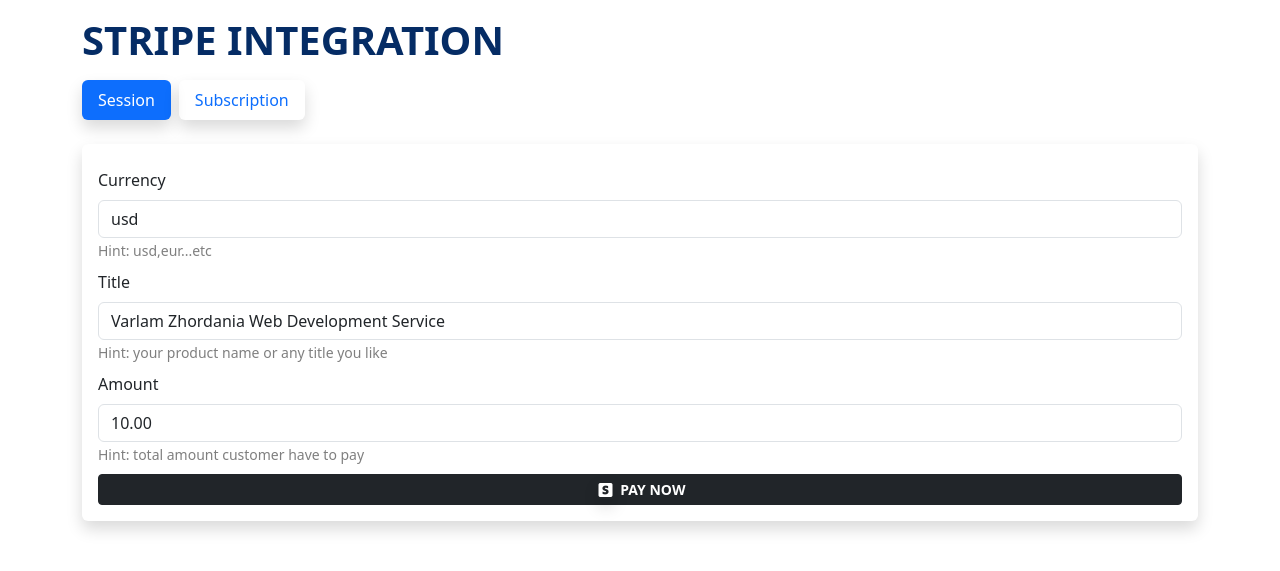
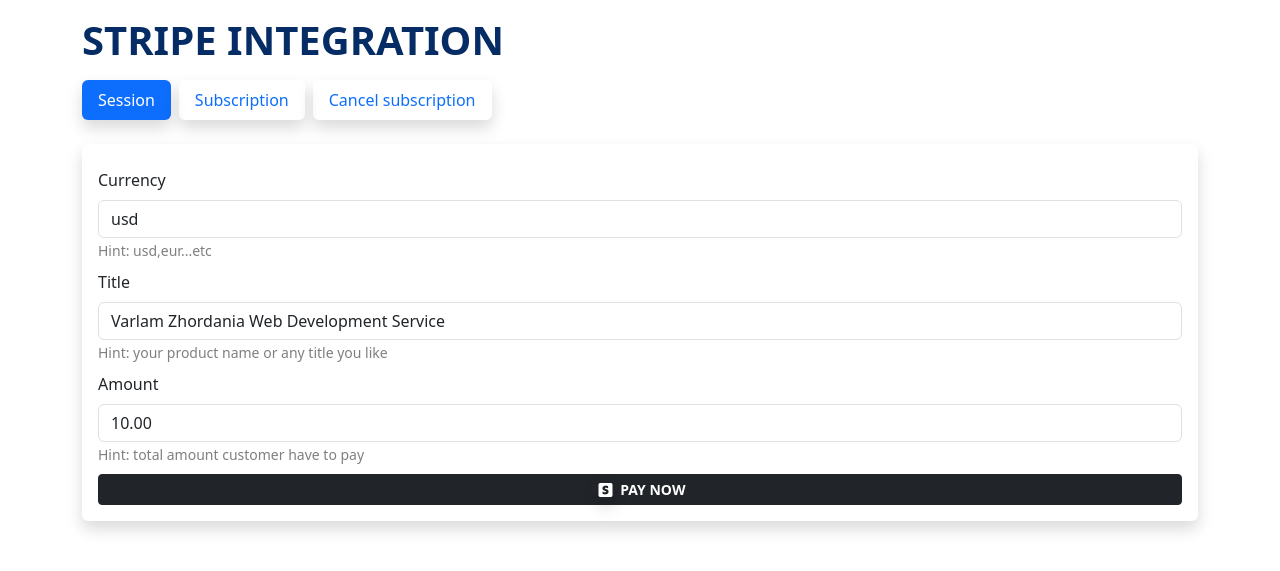
Before and after one commit to varlamzhordania/lazariuskriss, a Django app: page / in a window 1280 px wide. Shown: the top 571 px of the page. Run offline with Django 5.2, Linux system fonts and the light colour scheme.

Commit message:
add cancel subscription

```diff
--- a/checkout/urls.py
+++ b/checkout/urls.py
@@ -1,11 +1,12 @@
 from django.urls import path
-from .views import CheckoutSessionView, CheckoutSubscriptionView, WebhookView
+from .views import CheckoutSessionView, CheckoutSubscriptionView, WebhookView,CheckoutCancelSubscriptionView
 
 app_name = 'checkout'
 
 urlpatterns = [
     path('checkout/session/', CheckoutSessionView.as_view(), name='checkoutSession'),
     path('checkout/subscribe/', CheckoutSubscriptionView.as_view(), name='checkoutSubscription'),
+    path('checkout/subscribe/cancel/', CheckoutCancelSubscriptionView.as_view(), name='checkoutCancelSubscription'),
     path('checkout/webhook/', WebhookView.as_view(), name='webhook')
 
 ]
--- a/templates/index.html
+++ b/templates/index.html
@@ -40,6 +40,13 @@
                     data-bs-target="#subscription-tab-pane"
                     type="button" role="tab" aria-controls="subscription-tab-pane" aria-selected="false">
                 Subscription
+            </button>
+        </li>
+        <li class="nav-item" role="presentation">
+            <button class="nav-link shadow" id="cancel-subscription-tab" data-bs-toggle="tab"
+                    data-bs-target="#cancel-subscription-tab-pane"
+                    type="button" role="tab" aria-controls="cancel-subscription-tab-pane" aria-selected="false">
+                Cancel subscription
             </button>
         </li>
     </ul>
@@ -108,6 +115,29 @@
             </div>
         </div>
     </div>
+    <div class="tab-content" id="cancelSubscriptionContent">
+        <div class="tab-pane fade show" id="cancel-subscription-tab-pane" role="tabpanel"
+             aria-labelledby="cancel-subscription-tab"
+             tabindex="0">
+            <div class="card border-0 shadow">
+                <div class="card-body">
+                    <div class="form-group my-2">
+                        <label for="price-id" class="form-label">Subscription ID</label>
+                        <input type="text" class="form-control" placeholder="enter subscription ID"
+                               id="subscription-id" name="subscription_id">
+                        <small class="text-black-50">
+                            Hint: put the subscription id from subscription model or stripe dashboard
+                        </small>
+                    </div>
+
+                    <button id="btn-cancel-subscribe" class="btn btn-danger btn-sm w-100 text-uppercase fw-bold">
+                        <i class="bi bi-stripe mx-1 shadow"></i>
+                        Cancel
+                    </button>
+                </div>
+            </div>
+        </div>
+    </div>
 
 </main>
 <script src="https://cdn.jsdelivr.net/npm/bootstrap@5.3.3/dist/js/bootstrap.bundle.min.js"
@@ -117,8 +147,9 @@
 
 <script>
     document.addEventListener("DOMContentLoaded", async () => {
-        const btnPay = document.querySelector("#btn-pay-now")
-        const btnSubscribe = document.querySelector("#btn-subscribe")
+        const btnPay = document.querySelector("#btn-pay-now");
+        const btnSubscribe = document.querySelector("#btn-subscribe");
+        const btnCancelSubscribe = document.querySelector("#btn-cancel-subscribe");
 
         btnPay.addEventListener("click", async (e) => {
             try {
@@ -186,11 +217,62 @@
                     const {url} = data
                     window.location.href = url
                 } else {
-                    let message_error = ``
-                    Object.keys(data.error).forEach((key) => {
-                        message_error += `${key} : ${data.error[key]} \n`
-                    })
-                    alert(message_error)
+                    let message_error = "";
+
+                    if (typeof data.error === "object") {
+                        Object.keys(data.error).forEach((key) => {
+                            message_error += `${key} : ${data.error[key]} \n`;
+                        });
+                    } else if (typeof data.error === "string") {
+                        message_error = data.error;
+                    } else {
+                        message_error = "An unknown error occurred.";
+                    }
+
+                    alert(message_error);
+                }
+
+
+            } catch (e) {
+                console.log(e)
+                alert("Something went wrong when trying to do subscription action")
+            }
+
+        })
+
+
+        btnCancelSubscribe.addEventListener("click", async (e) => {
+            try {
+                const formData = {
+                    "subscription_id": document.querySelector("#subscription-id").value,
+                }
+
+                const response = await fetch("{% url 'checkout:checkoutCancelSubscription' %}", {
+                    method: "post",
+                    headers: {
+                        "Content-Type": "application/json",
+                        "Accept": "application/json",
+                    },
+                    body: JSON.stringify(formData)
+                })
+                const data = await response.json()
+                if (response.ok) {
+                    const {message} = data
+                    alert(message)
+                } else {
+                    let message_error = "";
+
+                    if (typeof data.error === "object") {
+                        Object.keys(data.error).forEach((key) => {
+                            message_error += `${key} : ${data.error[key]} \n`;
+                        });
+                    } else if (typeof data.error === "string") {
+                        message_error = data.error;
+                    } else {
+                        message_error = "An unknown error occurred.";
+                    }
+
+                    alert(message_error);
                 }
 
 
```
Also changed, not shown: checkout/views.py (+84 -0 lines).
